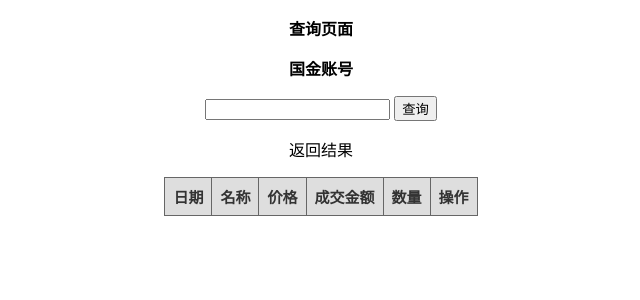
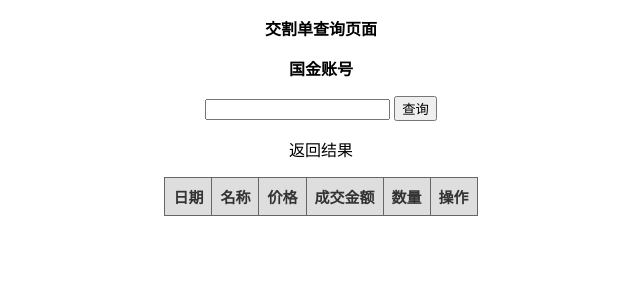
Before and after one commit to Rockyzsu/stockoverview, a Django app: page /jgd in a window 1280 px wide. Shown: the top 300 px of the page, without its empty margins (319-959 px from the left). Run offline with Django 3.2, Linux system fonts and the light colour scheme; lists and menus that the app fills with data are empty.

Commit message:
修改页面文字

```diff
--- a/templates/delivery.html
+++ b/templates/delivery.html
@@ -65,7 +65,7 @@
 </head>
 <body>
 <div align="center">
-    <p><b>查询页面</b></p>
+    <p><b>交割单查询页面</b></p>
     <p><b>国金账号</b></p>
 
 </div>
```
